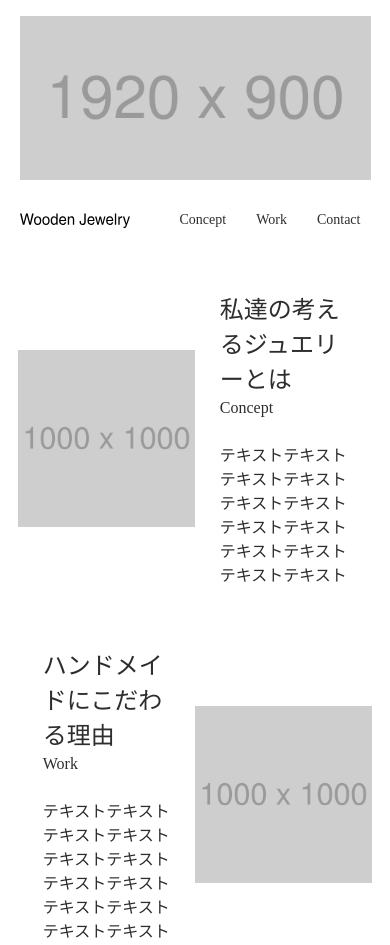
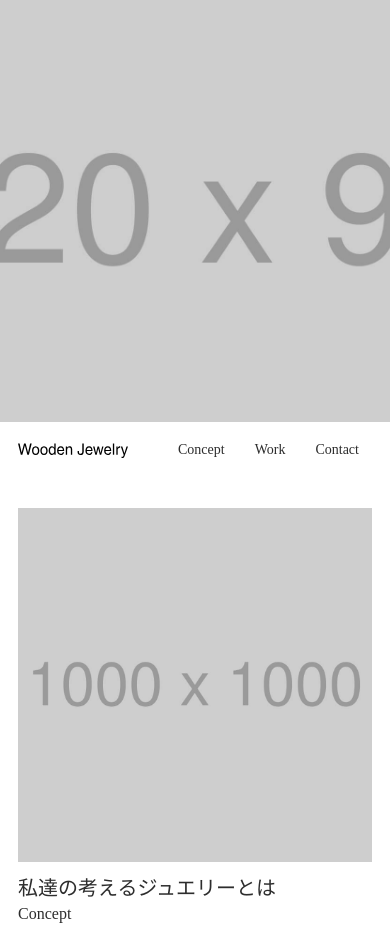
Before and after one commit to y4shiro/Codestep, a plain HTML site: page brand/index.html in a window 390 px wide. Shown: the top 945 px of the page. Drawn offline with Linux system fonts and the light colour scheme; some packages are replaced by stand-ins of ours.

Commit message:
SP のコーディング

```diff
--- a/brand/css/style.css
+++ b/brand/css/style.css
@@ -92,3 +92,43 @@ a {
 #footer .logo {
   width: 110px;
 }
+
+/* SP */
+@media screen and (max-width: 767px) {
+  .section-title {
+    font-size: 1.25rem;
+  }
+
+  /* mainvisual */
+  #mainvisual {
+    width: 100%;
+    margin: 0;
+  }
+  #mainvisual img {
+    width: 100%;
+    height: 50vh;
+    object-fit: cover;
+  }
+
+  /* header */
+  #header {
+    width: 100%;
+    padding: 20px 18px;
+  }
+
+  /* concept.work */
+  #work {
+    flex-direction: column-reverse;
+  }
+  .content {
+    flex-direction: column;
+  }
+  .content .img {
+    width: 100%;
+    margin-bottom: 10px;
+  }
+  .content .text {
+    width: 100%;
+    padding: 0;
+  }
+}
```
